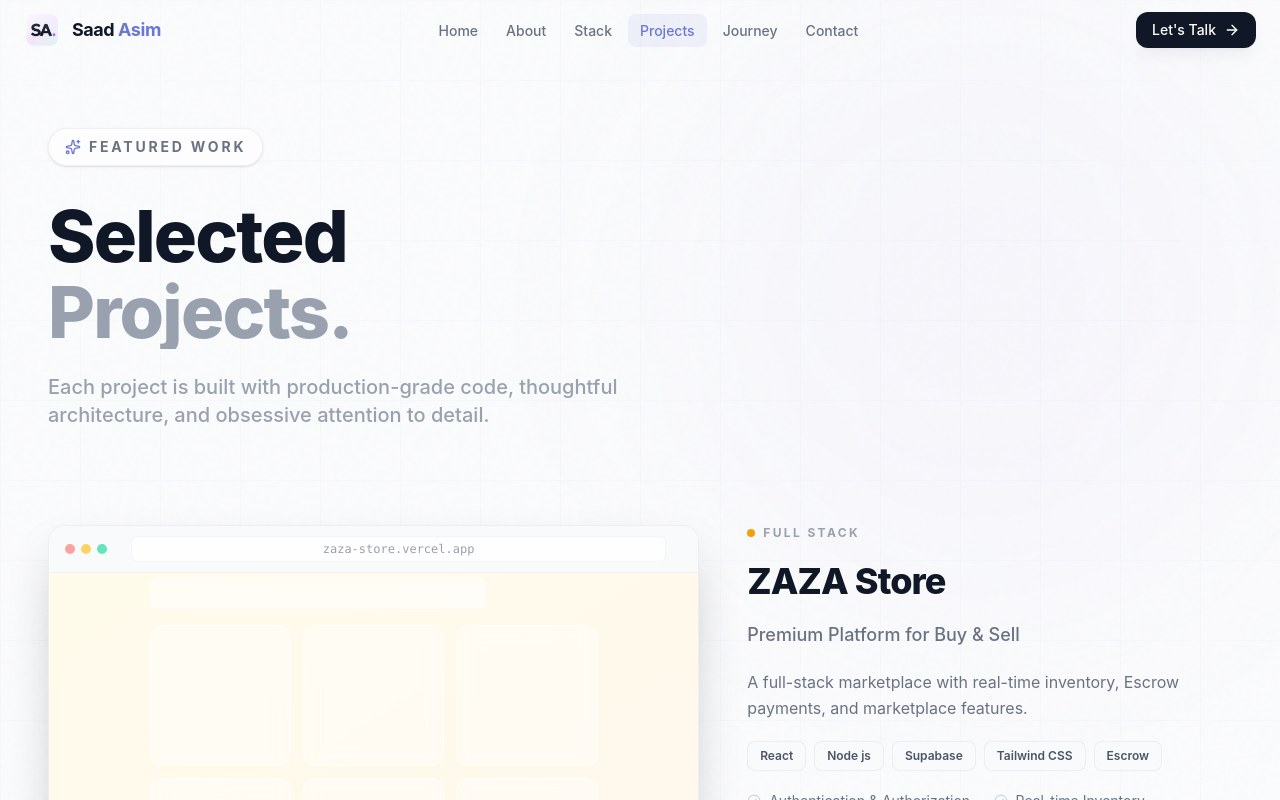
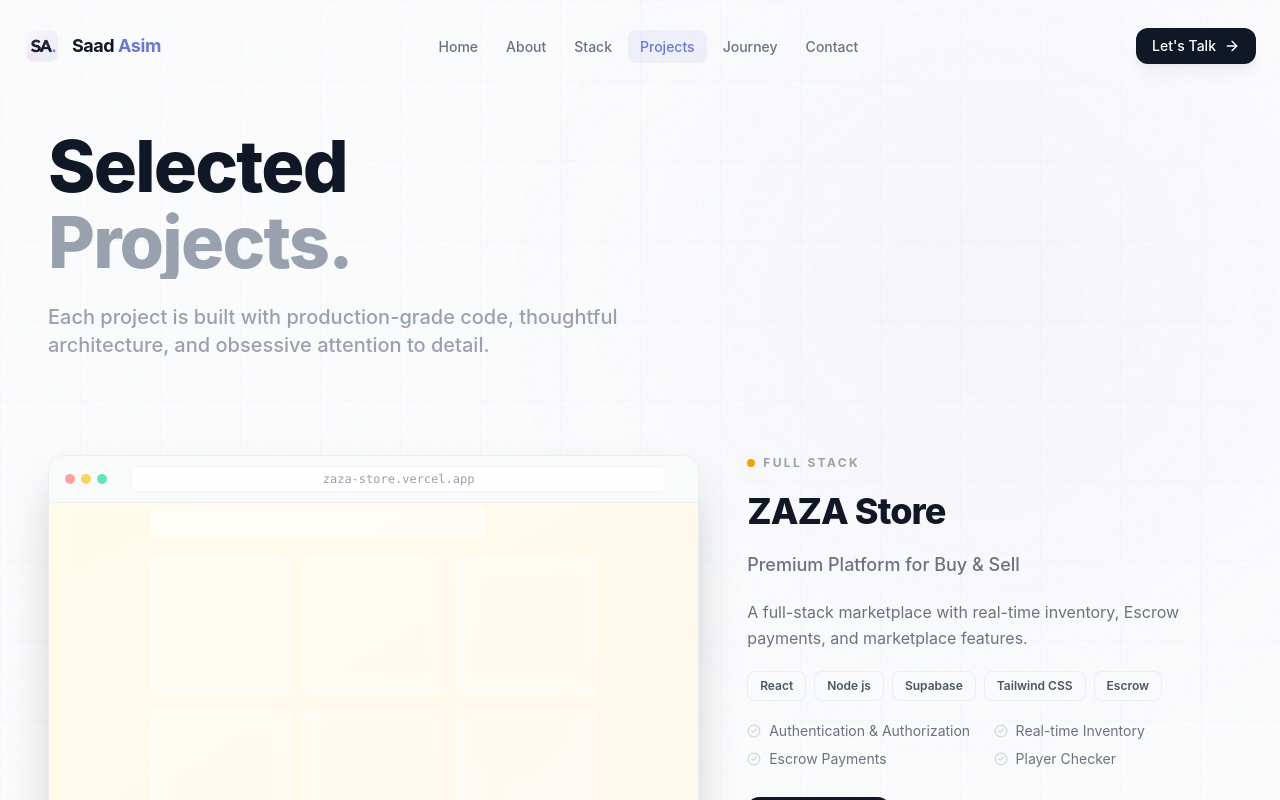
Before and after one commit to Muhammad-Saad-786/saad-dev-portfolio, a React (Vite) app: page /projects in a window 1280 px wide. Shown: the top 800 px of the page. Built offline with nearby package versions, Linux system fonts and the light colour scheme.

Commit message:
Navbar and Footer section is polished

```diff
--- a/src/App.jsx
+++ b/src/App.jsx
@@ -10,11 +10,13 @@ import Footer from "./components/Footer";
 import SmoothScroll from "./components/SmoothScroll";
 import { Routes, Route } from "react-router-dom";
 import HomePage from "./components/HomePage";
+import ScrollToTop from "./components/ScrollToTop";
 function App() {
   return (
     <SmoothScroll>
       <div className="min-h-screen bg-[#F8F9FA] text-gray-900 font-sans cursor-default relative">
         <Navbar />
+        <ScrollToTop />
 
         <main className="w-full">
           <Routes>
--- a/src/components/Footer.jsx
+++ b/src/components/Footer.jsx
@@ -34,9 +34,10 @@ const Footer = () => {
   const sectionRef = useRef(null);
 
   // GSAP Animations
+
   useEffect(() => {
     const ctx = gsap.context(() => {
-      // Header reveal
+      // Header reveal - ADD immediate render check
       gsap.fromTo(
         ".footer-header-text",
         { y: 60, opacity: 0 },
@@ -48,7 +49,9 @@ const Footer = () => {
           ease: "power4.out",
           scrollTrigger: {
             trigger: ".footer-header",
-            start: "top 80%",
+            start: "top 90%",
+            once: true,
+            toggleActions: "play none none none",
           },
         },
       );
@@ -64,10 +67,15 @@ const Footer = () => {
           ease: "power3.out",
           scrollTrigger: {
             trigger: ".footer-form",
-            start: "top 85%",
+            start: "top 95%",
+            once: true,
+            toggleActions: "play none none none",
           },
         },
       );
+
+      // Refresh ScrollTrigger
+      ScrollTrigger.refresh();
     }, sectionRef);
 
     return () => ctx.revert();
--- a/src/components/Navbar.jsx
+++ b/src/components/Navbar.jsx
@@ -12,32 +12,9 @@ const navLinks = [
   { name: "Contact", to: "/contact" },
 ];
 
-// Magnetic hover for nav items
-const MagneticLink = ({ children, to, isActive }) => {
-  const ref = useRef(null);
-  const [position, setPosition] = useState({ x: 0, y: 0 });
-
-  const handleMouseMove = (e) => {
-    if (!ref.current) return;
-    const rect = ref.current.getBoundingClientRect();
-    const x = e.clientX - rect.left - rect.width / 2;
-    const y = e.clientY - rect.top - rect.height / 2;
-    setPosition({ x: x * 0.2, y: y * 0.2 });
-  };
-
-  const handleMouseLeave = () => {
-    setPosition({ x: 0, y: 0 });
-  };
-
+// Simple NavLink without magnetic effect
+const NavLink = ({ children, to, isActive }) => {
   return (
-    <motion.div
-      ref={ref}
-      onMouseMove={handleMouseMove}
-      onMouseLeave={handleMouseLeave}
-      animate={{ x: position.x, y: position.y }}
-      transition={{ type: "spring", stiffness: 150, damping: 15, mass: 0.1 }}
-      className="relative"
-    >
     <Link
       to={to}
       className={`relative px-3 py-2 text-sm font-medium rounded-lg transition-colors duration-300 ${
@@ -53,30 +30,17 @@ const MagneticLink = ({ children, to, isActive }) => {
         />
       )}
     </Link>
-    </motion.div>
   );
 };
 
 const Navbar = () => {
   const [scrolled, setScrolled] = useState(false);
   const [isOpen, setIsOpen] = useState(false);
-  const [hidden, setHidden] = useState(false);
-  const lastScrollY = useRef(0);
   const location = useLocation();
 
   useEffect(() => {
     const handleScroll = () => {
-      const currentScrollY = window.scrollY;
-
-      // Determine scroll direction
-      if (currentScrollY > lastScrollY.current && currentScrollY > 100) {
-        setHidden(true);
-      } else {
-        setHidden(false);
-      }
-
-      setScrolled(currentScrollY > 20);
-      lastScrollY.current = currentScrollY;
+      setScrolled(window.scrollY > 20);
     };
 
     window.addEventListener("scroll", handleScroll, { passive: true });
@@ -104,20 +68,16 @@ const Navbar = () => {
     <>
       <motion.nav
         initial={{ y: 0 }}
-        animate={{ y: hidden ? "-100%" : "0%" }}
-        transition={{ duration: 0.3, ease: [0.25, 0.1, 0.25, 1] }}
-        className={`fixed top-0 left-0 right-0 z-50 transition-all duration-500 ${
-          scrolled
-            ? "top-3 mx-auto max-w-[90%] lg:max-w-4xl"
-            : "top-0 max-w-full"
-        }`}
+        animate={{ y: 0 }}
+        className="fixed top-0 left-0 right-0 z-50 transition-all duration-500"
+        style={{ padding: scrolled ? "8px 0" : "16px 0" }}
       >
         {/* Main Nav Container */}
         <div
-          className={`relative transition-all duration-500 ${
+          className={`transition-all duration-500 mx-auto ${
             scrolled
-              ? "bg-white/70 backdrop-blur-xl border border-gray-200/50 rounded-2xl shadow-[0_8px_32px_-8px_rgba(0,0,0,0.08),0_0_0_1px_rgba(0,0,0,0.03)]"
-              : "bg-transparent"
+              ? "max-w-[90%] lg:max-w-4xl bg-white/70 backdrop-blur-xl border border-gray-200/50 rounded-2xl shadow-[0_8px_32px_-8px_rgba(0,0,0,0.08),0_0_0_1px_rgba(0,0,0,0.03)]"
+              : "max-w-full bg-transparent"
           }`}
         >
           <div className="px-5 lg:px-6 py-3 flex items-center justify-between">
@@ -157,12 +117,12 @@ const Navbar = () => {
                     ease: [0.25, 0.1, 0.25, 1],
                   }}
                 >
-                  <MagneticLink
+                  <NavLink
                     to={link.to}
                     isActive={location.pathname === link.to}
                   >
                     {link.name}
-                  </MagneticLink>
+                  </NavLink>
                 </motion.div>
               ))}
             </div>
--- a/src/components/Projects.jsx
+++ b/src/components/Projects.jsx
@@ -694,18 +694,6 @@ const Projects = () => {
       <div className="relative z-10 max-w-[1400px] mx-auto px-6 lg:px-12">
         {/* Header */}
         <div className="projects-header mb-24">
-          <motion.div
-            initial={{ opacity: 0, y: 20 }}
-            whileInView={{ opacity: 1, y: 0 }}
-            viewport={{ once: true }}
-            className="inline-flex items-center gap-2 px-4 py-2 bg-white/60 backdrop-blur-sm border border-gray-200/60 rounded-full shadow-sm mb-8"
-          >
-            <Sparkles className="w-4 h-4 text-[#6a77d5]" />
-            <span className="text-sm font-bold text-gray-500 uppercase tracking-[0.2em]">
-              Featured Work
-            </span>
-          </motion.div>
-
           <div className="overflow-hidden">
             <h2 className="projects-header-text text-5xl md:text-7xl font-extrabold text-gray-900 tracking-tight leading-[1.05]">
               Selected
--- /dev/null
+++ b/src/components/ScrollToTop.jsx
@@ -0,0 +1,19 @@
+// Create a new file: components/ScrollToTop.jsx
+import { useEffect } from "react";
+import { useLocation } from "react-router-dom";
+
+const ScrollToTop = () => {
+  const { pathname } = useLocation();
+
+  useEffect(() => {
+    window.scrollTo({
+      top: 0,
+      left: 0,
+      behavior: "instant",
+    });
+  }, [pathname]);
+
+  return null;
+};
+
+export default ScrollToTop;
```
Lines whose indentation alone changed are shown as unchanged.
